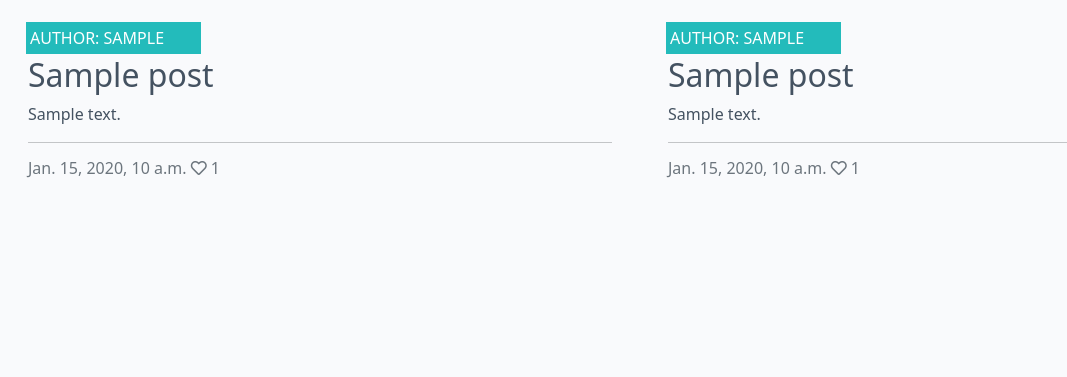
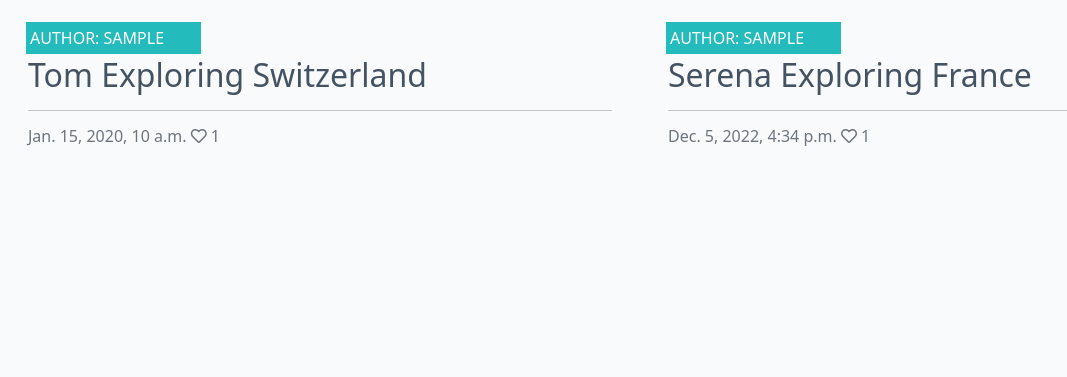
Before and after one commit to GaganBehrh/Travelling-Blog, a Django app: page / in a window 1280 px wide. Shown: the part 60-437 px from the top of the page, without its empty margins (0-1067 px from the left). Run offline with Django 4.2, Linux system fonts and the light colour scheme; tables that the repository leaves empty hold one stand-in row (values such as "Sample post").

Commit message:
Homepage mdified, image added

```diff
--- a/templates/index.html
+++ b/templates/index.html
@@ -15,7 +15,7 @@
                             <div class="image-container">
                                 {% if "placeholder" in post.featured_image.url %}
                                 <img class="card-img-top"
-                                    src="https://codeinstitute.s3.amazonaws.com/fullstack/blog/default.jpg">
+                                    src="https://images.unsplash.com/photo-1503220317375-aaad61436b1b?ixlib=rb-4.0.3&ixid=MnwxMjA3fDB8MHxzZWFyY2h8MTZ8fHRyYXZlbGxpbmd8ZW58MHx8MHx8&w=1000&q=80">
                                 {% else %}
                                 <img class="card-img-top" src=" {{ post.featured_image.url }}">
                                 {% endif %}
@@ -24,8 +24,8 @@
                                 </div>
                             </div>
                             <a href="{% url 'post_detail' post.slug  %}" class="post-link">
-                                <h2 class="card-title">{{ post.title }}</h2>
-                                <p class="card-text">{{ post.excerpt }}</p>
+                                <h2 class="card-title">Tom Exploring Switzerland</h2>
+
                             </a>
                             <hr />
                             <p class="card-text text-muted h6">{{ post.created_on}} <i class="far fa-heart"></i>
@@ -39,7 +39,7 @@
                             <div class="image-container">
                                 {% if "placeholder" in post.featured_image.url %}
                                 <img class="card-img-top"
-                                    src="https://codeinstitute.s3.amazonaws.com/fullstack/blog/default.jpg">
+                                    src="https://thumbs.dreamstime.com/b/happy-travel-woman-vacation-concept-funny-traveler-enjoy-her-trip-ready-to-adventure-happy-travel-woman-vacation-concept-118679424.jpg">
                                 {% else %}
                                 <img class="card-img-top" src=" {{ post.featured_image.url }}">
                                 {% endif %}
@@ -48,11 +48,11 @@
                                 </div>
                             </div>
                             <a href="{% url 'post_detail' post.slug  %}" class="post-link">
-                                <h2 class="card-title">{{ post.title }}</h2>
-                                <p class="card-text">{{ post.excerpt }}</p>
+                                <h2 class="card-title">Serena Exploring France </h2>
+
                             </a>
                             <hr />
-                            <p class="card-text text-muted h6">{{ post.created_on}} <i class="far fa-heart"></i>
+                            <p class="card-text text-muted h6">Dec. 5, 2022, 4:34 p.m. <i class="far fa-heart"></i>
                                 {{ post.number_of_likes }}</p>
                         </div>
                     </div>
```
